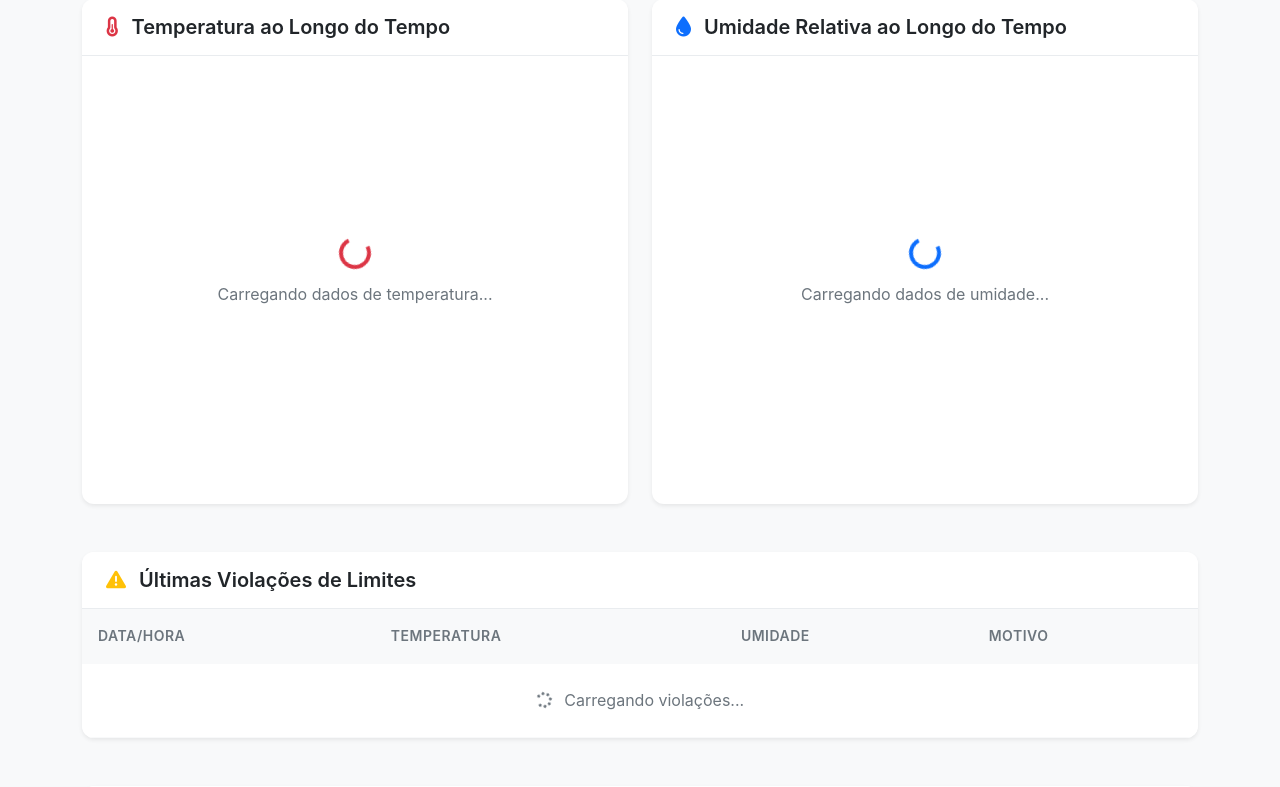
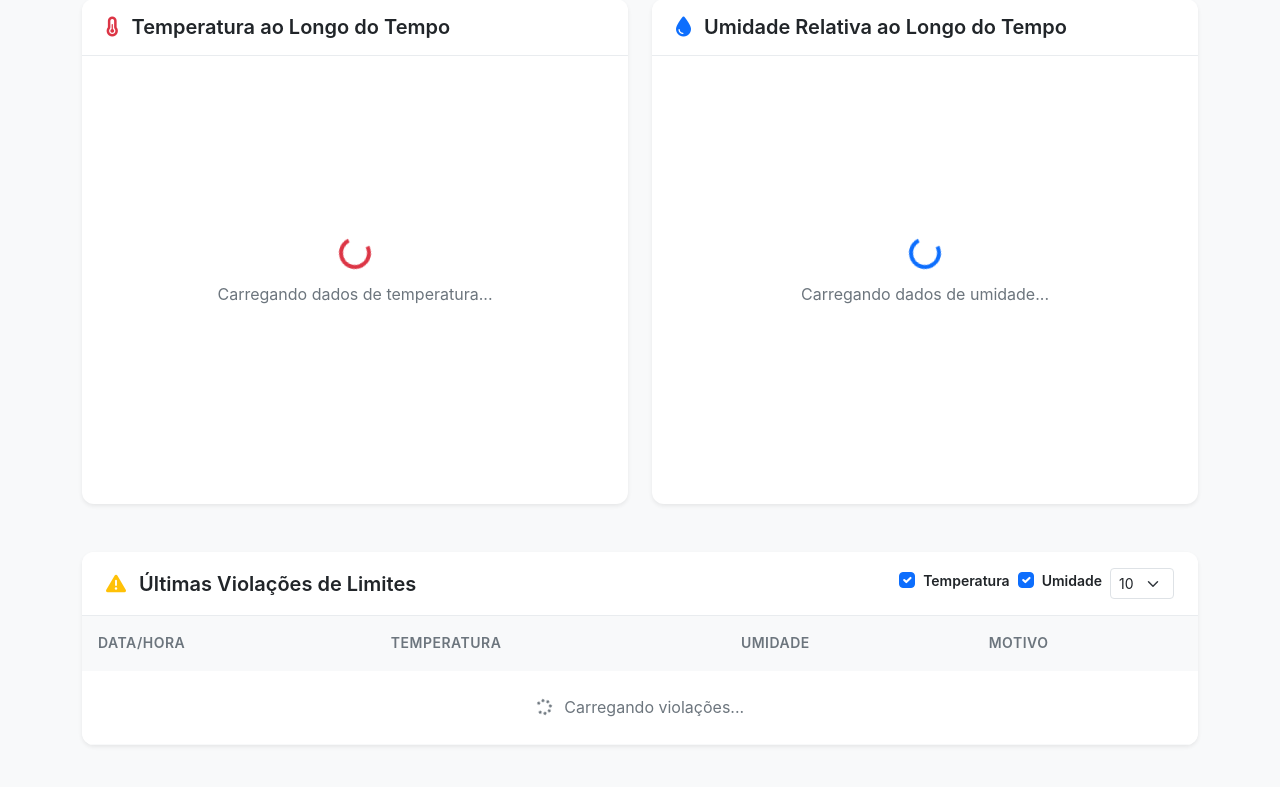
Before and after one commit to GabrielFabricioPonciano/ProjetoIntegradorMonitoramento, a Django app: template templates/dashboard.html in a window 1280 px wide. Shown: the part 607-1394 px from the top of the page. Run offline with Django 5.2, Linux system fonts and the light colour scheme; the template is opened without the code that fills it, so the values that code supplies are empty.

Commit message:
Adicionar filtros para violações na interface: checkboxes para temperatura/umidade e seletor de limite. Usuario pode escolher quais tipos de violações mostrar.

```diff
--- a/static/js/dashboard-core.js
+++ b/static/js/dashboard-core.js
@@ -77,6 +77,23 @@ class EnvironmentalDashboard {
         const forceCycleBtn = document.getElementById('force-cycle-btn');
         if (forceCycleBtn) {
             forceCycleBtn.addEventListener('click', () => this.forceCycle());
+        }
+
+        // Filtros de violações
+        const tempFilter = document.getElementById('filter-temp-violations');
+        const humidityFilter = document.getElementById('filter-humidity-violations');
+        const limitSelect = document.getElementById('violations-limit');
+
+        if (tempFilter) {
+            tempFilter.addEventListener('change', () => this.filterViolations());
+        }
+        if (humidityFilter) {
+            humidityFilter.addEventListener('change', () => this.filterViolations());
+        }
+        if (limitSelect) {
+            limitSelect.addEventListener('change', async () => {
+                await this.loadViolations();
+            });
         }
     }
 
--- a/static/js/dashboard-violations.js
+++ b/static/js/dashboard-violations.js
@@ -3,7 +3,8 @@
 
 EnvironmentalDashboard.prototype.loadViolations = async function() {
     console.log('Carregando violações...');
-    const violationsUrl = `/api/violations?days=${this.currentPeriod}&limit=10`;
+    const limit = document.getElementById('violations-limit')?.value || 10;
+    const violationsUrl = `/api/violations?days=${this.currentPeriod}&limit=${limit}`;
     console.log('URL violações:', violationsUrl);
 
     try {
@@ -17,13 +18,13 @@ EnvironmentalDashboard.prototype.loadViolations = async function() {
         this.violations = violations;
         console.log('Violações armazenadas na instância:', this.violations?.length || 0);
 
-        this.updateViolationsTable(violations);
+        this.filterViolations();
 
     } catch (error) {
         console.error('Erro ao carregar violações:', error);
         // Em caso de erro, mostrar tabela vazia
         this.violations = [];
-        this.updateViolationsTable([]);
+        this.filterViolations();
     }
 };
 
@@ -124,3 +125,32 @@ EnvironmentalDashboard.prototype.updateViolationsTable = function(violations) {
 
     console.log('Tabela de violações atualizada com', violations.length, 'registros');
 };
+
+EnvironmentalDashboard.prototype.filterViolations = function() {
+    if (!this.violations) return;
+
+    const showTemp = document.getElementById('filter-temp-violations')?.checked ?? true;
+    const showHumidity = document.getElementById('filter-humidity-violations')?.checked ?? true;
+
+    let filtered = this.violations;
+
+    if (!showTemp || !showHumidity) {
+        filtered = this.violations.filter(violation => {
+            const temp = parseFloat(violation.temperature || 0);
+            const humidity = parseFloat(violation.humidity || violation.relative_humidity || violation.rh || 0);
+
+            const tempViolation = temp < 17 || temp > 19.5;
+            const rhViolation = humidity > 62;
+
+            if (!showTemp && tempViolation) return false;
+            if (!showHumidity && rhViolation) return false;
+            if (showTemp && showHumidity) return tempViolation || rhViolation;
+            if (showTemp) return tempViolation;
+            if (showHumidity) return rhViolation;
+
+            return false;
+        });
+    }
+
+    this.updateViolationsTable(filtered);
+};
--- a/templates/dashboard.html
+++ b/templates/dashboard.html
@@ -325,6 +325,28 @@
                             Últimas Violações de Limites
                         </h5>
                     </div>
+                    <div class="col-auto">
+                        <div class="d-flex gap-2">
+                            <div class="form-check">
+                                <input class="form-check-input" type="checkbox" id="filter-temp-violations" checked>
+                                <label class="form-check-label small" for="filter-temp-violations">
+                                    Temperatura
+                                </label>
+                            </div>
+                            <div class="form-check">
+                                <input class="form-check-input" type="checkbox" id="filter-humidity-violations" checked>
+                                <label class="form-check-label small" for="filter-humidity-violations">
+                                    Umidade
+                                </label>
+                            </div>
+                            <select class="form-select form-select-sm" id="violations-limit" style="width: auto;">
+                                <option value="5">5</option>
+                                <option value="10" selected>10</option>
+                                <option value="20">20</option>
+                                <option value="50">50</option>
+                            </select>
+                        </div>
+                    </div>
                 </div>
             </div>
             <div class="card-body p-0">
```
